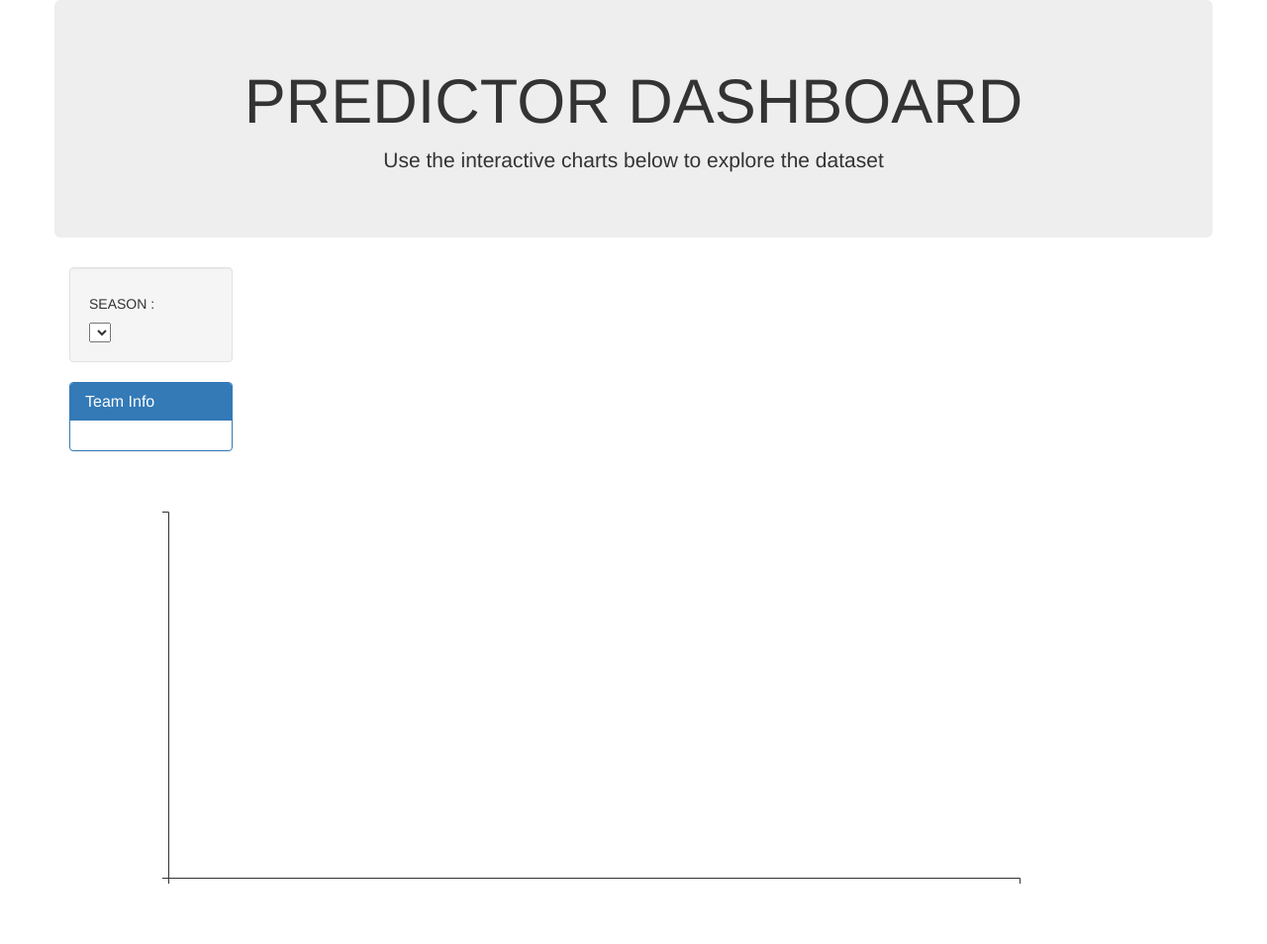
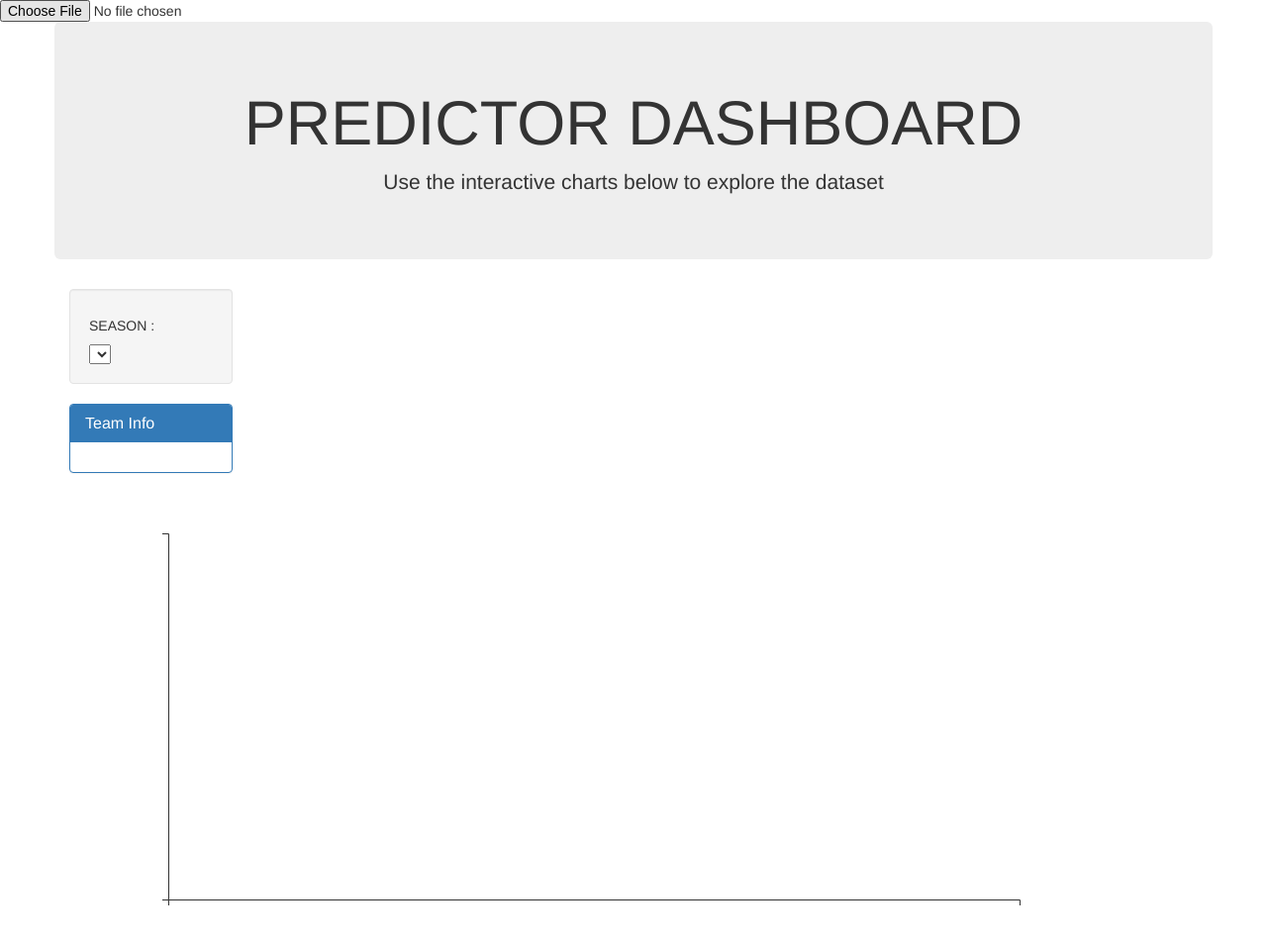
Before and after one commit to d-jenkins/NBA_Champs, a Flask app: page / in a window 1280 px wide. Shown: the whole page at 99% size. Before the commit the page ends 893 px from the top, so only its background shows below. Run offline with Flask 2, Linux system fonts and the light colour scheme; lists and menus that the app fills with data are empty; some libraries are stand-ins or nearby versions.

Commit message:
Update index.html

```diff
--- a/templates/index.html
+++ b/templates/index.html
@@ -9,6 +9,7 @@
     <meta name="viewport" content="width=device-width, initial-scale=1">
     <link rel="stylesheet" href="https://maxcdn.bootstrapcdn.com/bootstrap/3.3.7/css/bootstrap.min.css">
     <script src="https://d3js.org/d3.v5.min.js"></script>
+    <input type="file" id="uploadfile" onChange="readImage(this)">
 </head>
 
 <body>
@@ -40,7 +41,7 @@
                     <div class="panel-heading">
                         <h3 class="panel-title">Team Info</h3>
                     </div>
-                    <div id="sample-testdata" class="panel-body"></div>
+                    <div id="champs.csv" class="panel-body"></div>
                 </div>
             </div>
             <div class="col-md-5">
```
